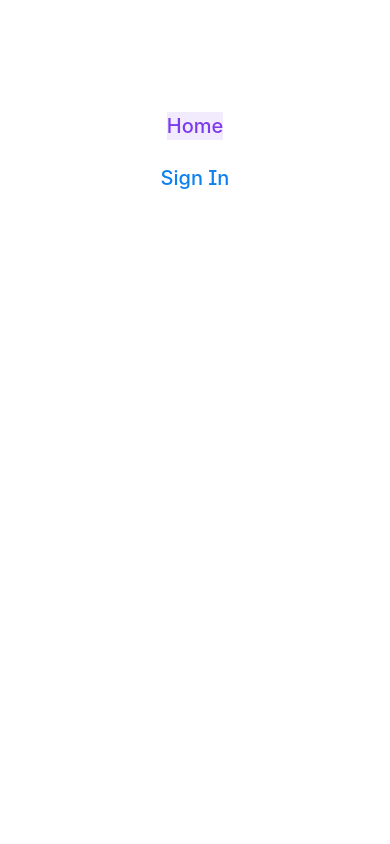
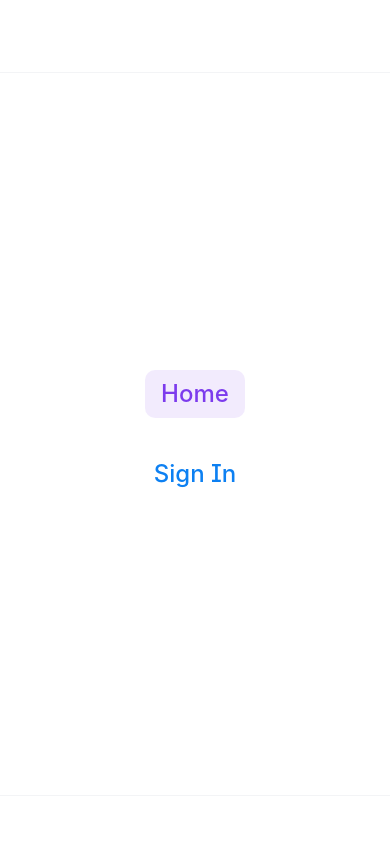
Before and after one commit to Shizznizz/wardrobe-wizardry-63, a React (Vite) app: page / in a window 390 px wide. Both pictures are taken after a click on the button "Open menu". Shown: the top 844 px of the page. Built offline with nearby package versions, Linux system fonts and the light colour scheme; a web font is replaced by a local one.

Commit message:
Fix: Mobile menu full screen
The mobile menu should take over the whole screen when opened.

```diff
--- a/src/components/Header.tsx
+++ b/src/components/Header.tsx
@@ -1,3 +1,4 @@
+
 import { useState, useEffect } from 'react';
 import { Link, useLocation, useNavigate } from 'react-router-dom';
 import { Menu, X, Sun, CloudSun, Cloud, CloudRain, Umbrella, LogOut, User, Camera } from 'lucide-react';
@@ -51,6 +52,19 @@ const Header = ({ weather }: HeaderProps) => {
     setIsMenuOpen(false);
   }, [location.pathname]);
 
+  useEffect(() => {
+    // Prevent scrolling when menu is open
+    if (isMenuOpen) {
+      document.body.style.overflow = 'hidden';
+    } else {
+      document.body.style.overflow = '';
+    }
+
+    return () => {
+      document.body.style.overflow = '';
+    };
+  }, [isMenuOpen]);
+
   const getWeatherIcon = () => {
     if (!weather) return <Sun className="w-5 h-5" />;
 
@@ -97,6 +111,7 @@ const Header = ({ weather }: HeaderProps) => {
   };
 
   return (
+    <>
       <header
         className={cn(
           "fixed top-0 left-0 right-0 z-50 transition-all duration-300 py-4",
@@ -166,16 +181,18 @@ const Header = ({ weather }: HeaderProps) => {
               size="icon"
               className="md:hidden ml-2"
               onClick={() => setIsMenuOpen(!isMenuOpen)}
+              aria-label={isMenuOpen ? "Close menu" : "Open menu"}
             >
               {isMenuOpen ? <X className="h-5 w-5" /> : <Menu className="h-5 w-5" />}
             </Button>
           </div>
+        </div>
+      </header>
 
       {isMenuOpen && (
-          <div className="fixed inset-0 z-highest mobile-menu-overlay">
-            <div className="fixed inset-0 bg-white dark:bg-gray-900 mobile-menu">
-              <div className="h-full flex flex-col p-4">
-                <div className="flex justify-between items-center py-4">
+        <div className="fixed inset-0 z-[100] md:hidden">
+          <div className="fixed inset-0 bg-white dark:bg-gray-900 flex flex-col">
+            <div className="flex justify-between items-center p-4 border-b border-gray-100 dark:border-gray-800">
               <Link to="/" className="flex items-center space-x-2">
                 <span className="font-display font-bold text-xl">{getCurrentPageName()}</span>
               </Link>
@@ -183,21 +200,22 @@ const Header = ({ weather }: HeaderProps) => {
                 variant="ghost"
                 size="icon"
                 onClick={() => setIsMenuOpen(false)}
+                aria-label="Close menu"
               >
-                    <X className="h-5 w-5" />
+                <X className="h-6 w-6" />
               </Button>
             </div>
 
-                <nav className="flex flex-col items-center mt-4 pt-2 space-y-6">
+            <nav className="flex flex-col items-center justify-center flex-1 p-4 space-y-8">
               {navItems.map((item) => (
                 <Link
                   key={item.path}
                   to={item.path}
                   className={cn(
-                        "text-xl font-medium transition-colors",
+                    "text-2xl font-medium transition-colors py-2 px-4 rounded-md",
                     location.pathname === item.path
                       ? "text-accent bg-accent/10"
-                          : "text-muted-foreground hover:text-accent hover:bg-accent/10"
+                      : "text-foreground hover:text-accent hover:bg-accent/10"
                   )}
                 >
                   {item.name}
@@ -207,24 +225,25 @@ const Header = ({ weather }: HeaderProps) => {
               {!user && (
                 <Link
                   to="/auth"
-                      className="text-xl font-medium text-primary hover:text-primary/80"
+                  className="text-2xl font-medium text-primary hover:text-primary/80 py-2 px-4 rounded-md"
                 >
                   Sign In
                 </Link>
               )}
             </nav>
 
+            <div className="p-6 border-t border-gray-100 dark:border-gray-800">
               {weather && (
-                  <div className="flex items-center justify-center space-x-2 py-6 mt-auto mb-6">
+                <div className="flex items-center justify-center space-x-2 mb-4">
                   {getWeatherIcon()}
-                    <span className="text-sm font-medium">{weather.temperature}° {weather.condition}</span>
+                  <span className="text-lg font-medium">{weather.temperature}° {weather.condition}</span>
                 </div>
               )}
 
               {user && (
                 <button
                   onClick={handleSignOut}
-                    className="text-xl font-medium text-red-500 hover:text-red-600 flex items-center justify-center gap-2 mt-auto mb-8"
+                  className="w-full text-xl font-medium text-red-500 hover:text-red-600 flex items-center justify-center gap-2 py-3 rounded-md border border-red-500/20 hover:bg-red-500/10"
                 >
                   <LogOut className="h-5 w-5" />
                   Sign out
@@ -234,8 +253,7 @@ const Header = ({ weather }: HeaderProps) => {
           </div>
         </div>
       )}
-      </div>
-    </header>
+    </>
   );
 };
 
```
Lines whose indentation alone changed are shown as unchanged.
